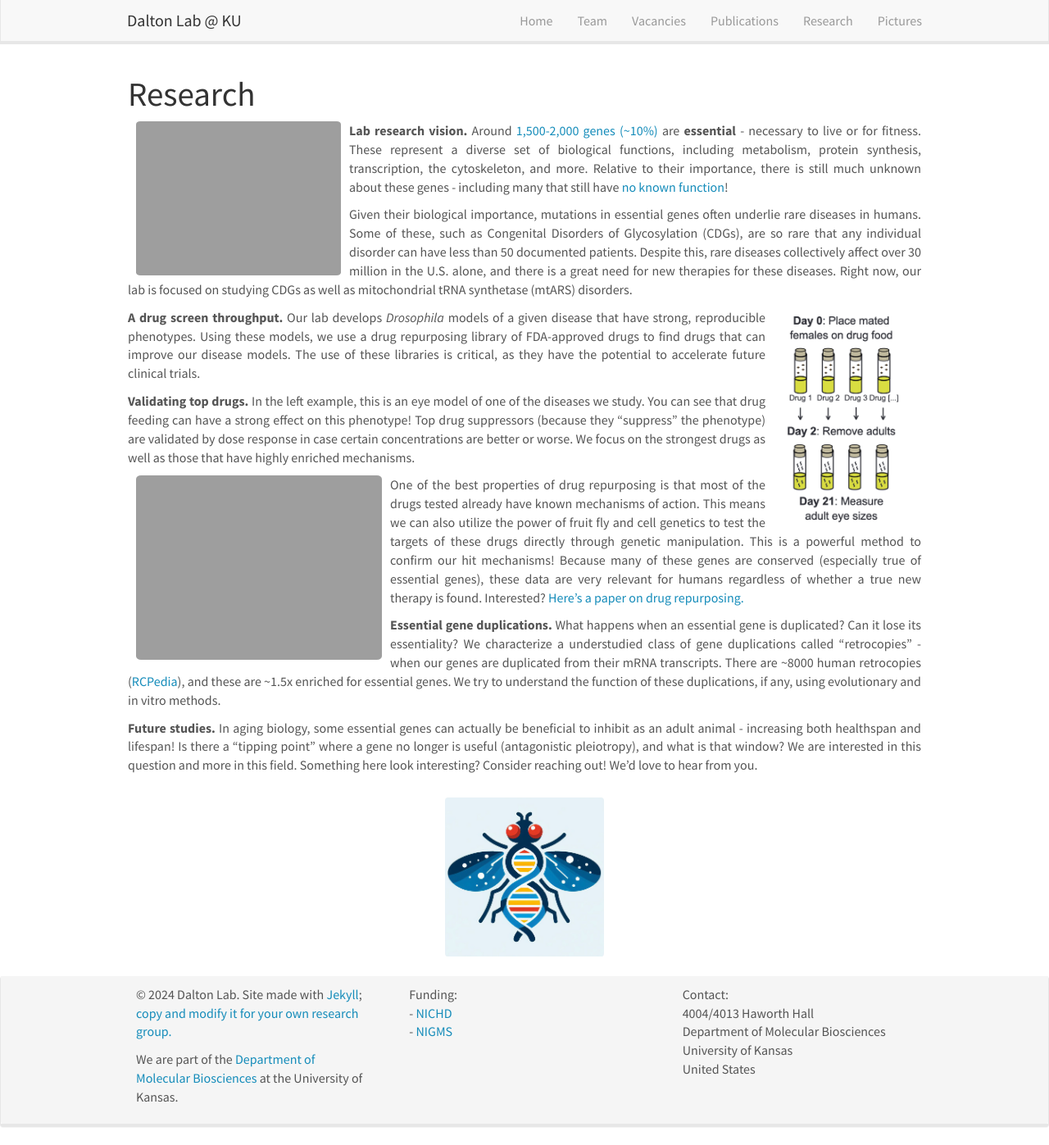
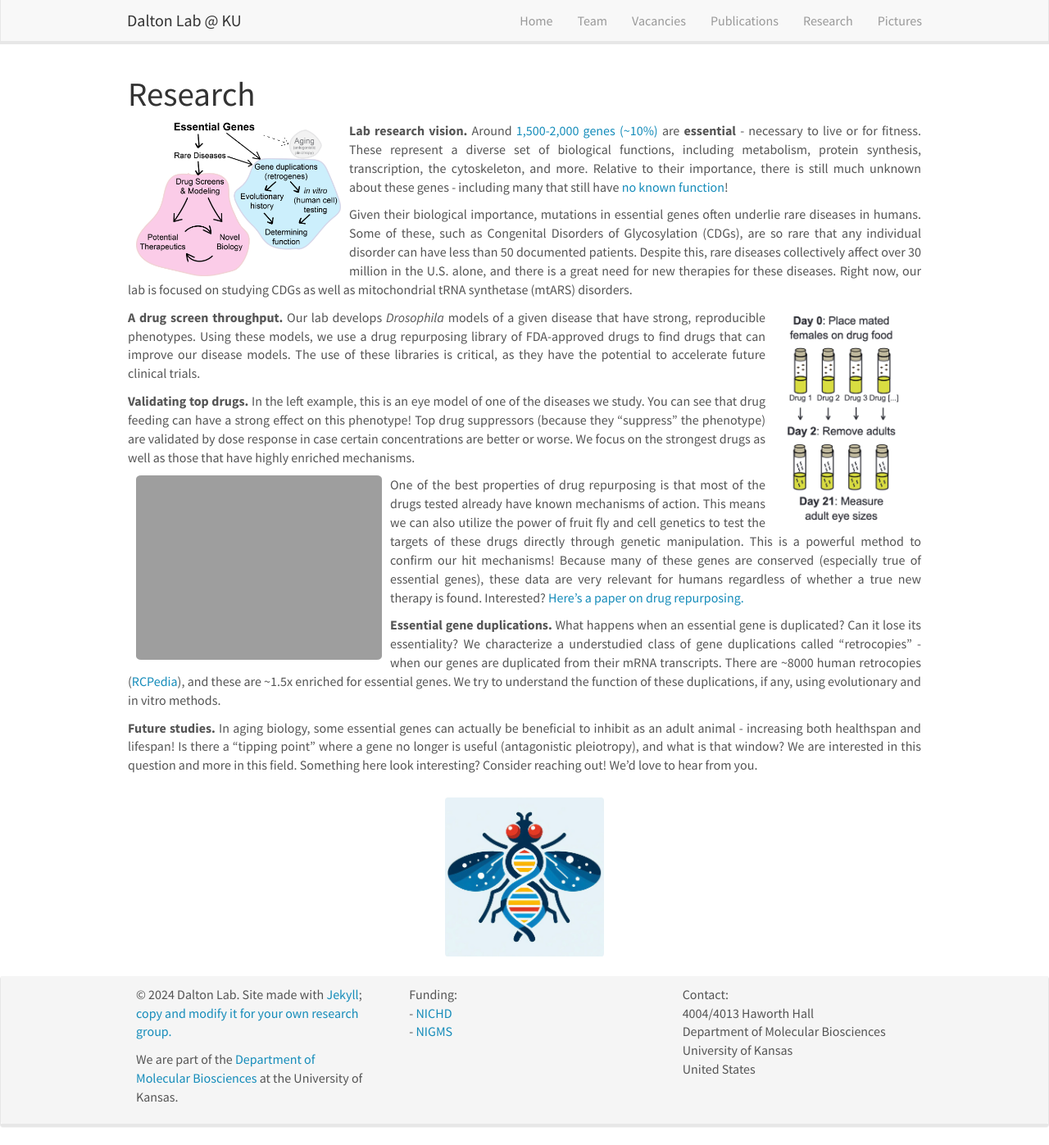
Before and after one commit to hansmdalton/hansmdalton.github.io, a Jekyll site: the page built from _pages/research.md, in a window 1280 px wide and 1397 px high. Shown: the whole window at 82% size. Built offline with Jekyll 4.4.1, drawn with Linux system fonts in a browser that asks for light colours; nearby versions of some CDN libraries.

Commit message:
Update research.md with new flowchart and content

```diff
--- a/_pages/research.md
+++ b/_pages/research.md
@@ -13,7 +13,7 @@ permalink: /research/
 <p align="justify">
 <strong>Lab research vision.</strong>
 
-<img src="{{ site.url }}{{ site.baseurl }}/images/respic/Research_Flowchart_2026.png" alt="" style="width: 250px; float: left; margin: 0px 10px">
+<img src="{{ site.url }}{{ site.baseurl }}/images/respic/2026_Research_Flowchart.png" alt="" style="width: 250px; float: left; margin: 0px 10px">
 Around <a href="https://pmc.ncbi.nlm.nih.gov/articles/PMC7779065/">1,500-2,000 genes (~10%)</a> are <strong>essential</strong> - necessary to live or for fitness. These represent a diverse set of biological functions, including metabolism, protein synthesis, transcription, the cytoskeleton, and more. Relative to their importance, there is still much unknown about these genes - including many that still have <a href="https://www.nature.com/articles/nrg.2017.75">no known function</a>!
 </p>
 <p align="justify">
```
